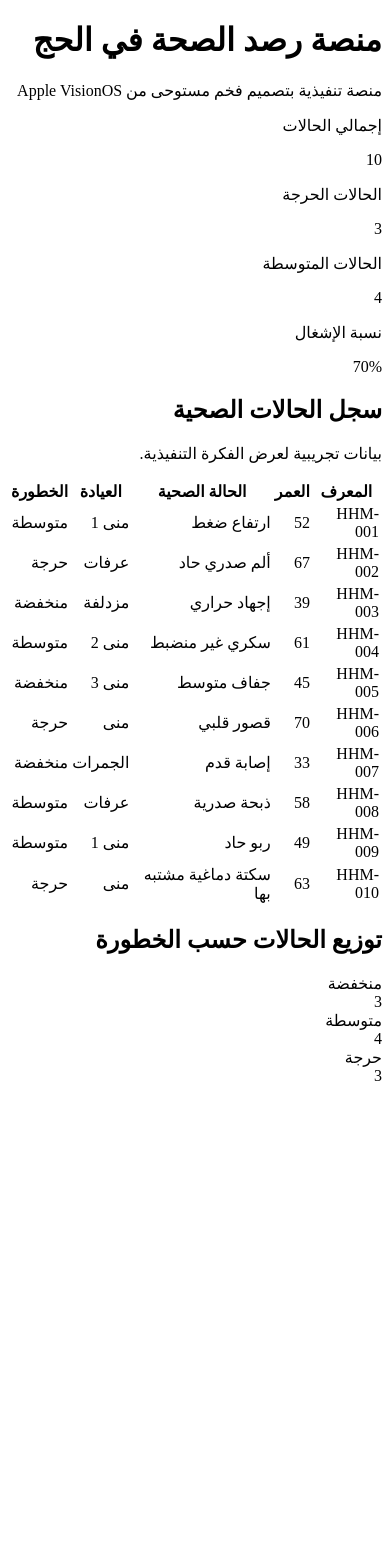
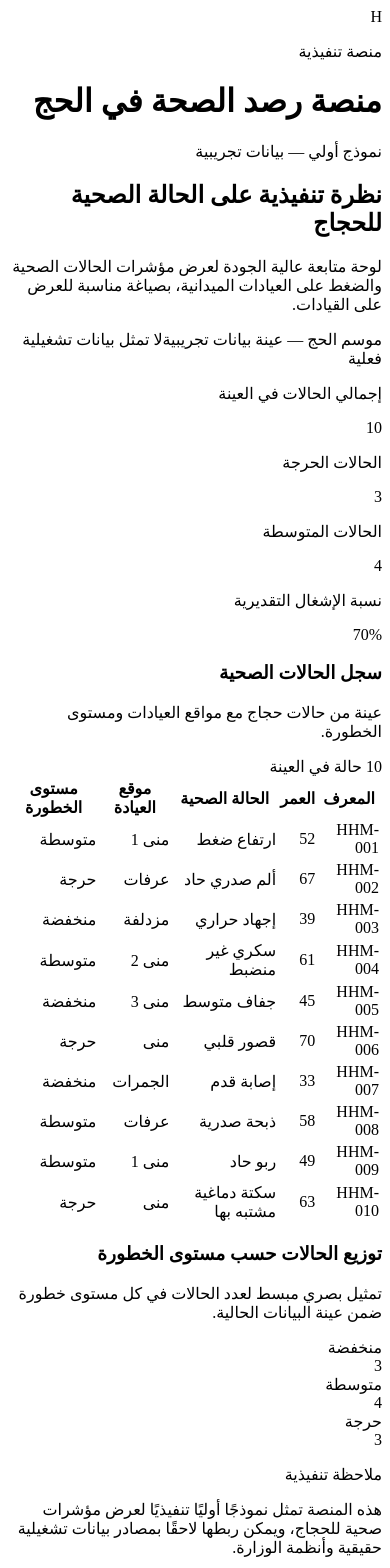
Before and after one commit to jkg9rmd8td-blip/hajj-health-monitoring, a Next.js app: page / in a window 390 px wide. Shown: the top 1568 px of the page. Before the commit the page ends 1093 px from the top, so only its background shows below. Built offline with nearby package versions, Linux system fonts and the light colour scheme.

Commit message:
Update page.js

```diff
--- a/app/page.js
+++ b/app/page.js
@@ -17,163 +17,285 @@ export default function Home() {
   const medium = data.filter((x) => x.risk_level === "متوسطة").length;
   const low = data.filter((x) => x.risk_level === "منخفضة").length;
   const occupancy = total ? Math.round(((critical + medium) / total) * 100) : 0;
-
   const maxCount = Math.max(critical, medium, low, 1);
 
   return (
     <main className="min-h-screen flex justify-center px-4 py-10">
       <div className="w-full max-w-6xl space-y-8">
 
-        <motion.div
-          initial={{ opacity: 0, y: -20 }}
+        {/* شريط علوي بسيط */}
+        <motion.header
+          initial={{ opacity: 0, y: -12 }}
           animate={{ opacity: 1, y: 0 }}
-          className="rounded-3xl border border-borderGlass bg-glass backdrop-blur-xl p-8 shadow-[0_0_60px_rgba(0,0,0,0.45)]"
+          className="flex items-center justify-between gap-4"
         >
-          <h1 className="text-4xl font-semibold text-slate-100">
+          <div className="flex items-center gap-3">
+            <div className="h-9 w-9 rounded-2xl bg-gradient-to-br from-sky-400 to-cyan-300 shadow-lg shadow-sky-900/50 flex items-center justify-center">
+              <span className="text-xs font-semibold text-slate-950">H</span>
+            </div>
+            <div>
+              <p className="text-xs text-slate-400">منصة تنفيذية</p>
+              <h1 className="text-xl font-semibold text-slate-50">
                 منصة رصد الصحة في الحج
               </h1>
-          <p className="mt-2 text-slate-300">
-            منصة تنفيذية بتصميم فخم مستوحى من Apple VisionOS
-          </p>
-        </motion.div>
-
-        <div className="grid gap-4 md:grid-cols-4">
-          <Kpi label="إجمالي الحالات" value={total} />
-          <Kpi label="الحالات الحرجة" value={critical} color="red" />
-          <Kpi label="الحالات المتوسطة" value={medium} color="amber" />
-          <Kpi label="نسبة الإشغال" value={`${occupancy}%`} color="sky" />
+            </div>
           </div>
 
-        <div className="grid gap-6 lg:grid-cols-[2fr_1fr]">
+          <div className="hidden md:flex items-center gap-2 text-xs text-slate-400">
+            <span className="rounded-full border border-slate-700/70 bg-slate-900/70 px-3 py-1">
+              نموذج أولي — بيانات تجريبية
+            </span>
+          </div>
+        </motion.header>
 
+        {/* هيرو تنفيذي */}
+        <motion.section
+          initial={{ opacity: 0, y: 10 }}
+          animate={{ opacity: 1, y: 0 }}
+          className="rounded-3xl border border-slate-700/70 bg-slate-900/70 backdrop-blur-xl px-6 py-5 shadow-[0_22px_70px_rgba(15,23,42,0.9)] flex flex-col md:flex-row md:items-center md:justify-between gap-4"
+        >
+          <div>
+            <h2 className="text-2xl md:text-3xl font-semibold text-slate-50 tracking-tight">
+              نظرة تنفيذية على الحالة الصحية للحجاج
+            </h2>
+            <p className="mt-2 text-sm text-slate-300/90 max-w-xl">
+              لوحة متابعة عالية الجودة لعرض مؤشرات الحالات الصحية والضغط على العيادات
+              الميدانية، بصياغة مناسبة للعرض على القيادات.
+            </p>
+          </div>
+          <div className="flex flex-col items-start md:items-end text-xs text-slate-300/80">
+            <span>موسم الحج — عينة بيانات تجريبية</span>
+            <span className="mt-1 text-slate-400">
+              لا تمثل بيانات تشغيلية فعلية
+            </span>
+          </div>
+        </motion.section>
+
+        {/* لوحة رئيسية: KPIs + تحليل + جدول */}
+        <section className="grid gap-6 lg:grid-cols-[minmax(0,1.6fr)_minmax(0,1.1fr)]">
+          {/* يسار: KPIs + جدول */}
           <motion.div
-            initial={{ opacity: 0, y: 20 }}
+            initial={{ opacity: 0, y: 14 }}
             animate={{ opacity: 1, y: 0 }}
-            className="rounded-3xl border border-borderGlass bg-glass backdrop-blur-xl shadow-[0_0_60px_rgba(0,0,0,0.45)]"
+            className="space-y-4"
           >
-            <div className="p-6 border-b border-borderGlass">
-              <h2 className="text-lg font-semibold text-slate-100">
+            {/* KPIs */}
+            <div className="grid gap-4 md:grid-cols-4">
+              <KpiCard
+                label="إجمالي الحالات في العينة"
+                value={total}
+                tone="neutral"
+              />
+              <KpiCard
+                label="الحالات الحرجة"
+                value={critical}
+                tone="critical"
+              />
+              <KpiCard
+                label="الحالات المتوسطة"
+                value={medium}
+                tone="warning"
+              />
+              <KpiCard
+                label="نسبة الإشغال التقديرية"
+                value={`${occupancy}%`}
+                tone="accent"
+              />
+            </div>
+
+            {/* جدول */}
+            <div className="rounded-3xl border border-slate-700/70 bg-slate-900/75 backdrop-blur-xl shadow-[0_20px_60px_rgba(15,23,42,0.9)] overflow-hidden">
+              <div className="flex items-center justify-between px-5 pt-4 pb-3">
+                <div>
+                  <h3 className="text-sm font-semibold text-slate-100">
                     سجل الحالات الصحية
-              </h2>
-              <p className="text-sm text-slate-400 mt-1">
-                بيانات تجريبية لعرض الفكرة التنفيذية.
+                  </h3>
+                  <p className="mt-1 text-xs text-slate-400">
+                    عينة من حالات حجاج مع مواقع العيادات ومستوى الخطورة.
                   </p>
+                </div>
+                <span className="rounded-full border border-slate-700 bg-slate-900/80 px-3 py-1 text-[11px] text-slate-300">
+                  {total} حالة في العينة
+                </span>
               </div>
 
               <div className="overflow-x-auto">
-              <table className="w-full text-right text-sm">
-                <thead className="bg-white/5 text-slate-300">
+                <table className="w-full min-w-[640px] text-right text-sm">
+                  <thead className="bg-slate-900/90 text-xs text-slate-300">
                     <tr>
                       <Th>المعرف</Th>
                       <Th>العمر</Th>
                       <Th>الحالة الصحية</Th>
-                    <Th>العيادة</Th>
-                    <Th>الخطورة</Th>
+                      <Th>موقع العيادة</Th>
+                      <Th>مستوى الخطورة</Th>
                     </tr>
                   </thead>
-                <tbody>
-                  {data.map((p, i) => (
+                  <tbody className="text-[13px] text-slate-100">
+                    {data.map((p, idx) => (
                       <tr
                         key={p.id}
-                      className={`border-t border-borderGlass ${
-                        i % 2 ? "bg-white/5" : "bg-white/0"
-                      }`}
+                        className={`border-t border-slate-800/80 ${
+                          idx % 2 === 0 ? "bg-slate-900/40" : "bg-slate-900/20"
+                        } hover:bg-slate-800/40 transition-colors`}
                       >
-                      <Td>{p.id}</Td>
+                        <Td className="font-medium text-slate-50">{p.id}</Td>
                         <Td>{p.age}</Td>
-                      <Td>{p.health_status}</Td>
+                        <Td className="max-w-xs truncate">
+                          {p.health_status}
+                        </Td>
                         <Td>{p.clinic_location}</Td>
                         <Td>
-                        <Risk level={p.risk_level} />
+                          <RiskPill level={p.risk_level} />
                         </Td>
                       </tr>
                     ))}
                   </tbody>
                 </table>
               </div>
+            </div>
           </motion.div>
 
+          {/* يمين: تحليل بصري + ملاحظة تنفيذية */}
           <motion.div
-            initial={{ opacity: 0, y: 20 }}
+            initial={{ opacity: 0, y: 18 }}
             animate={{ opacity: 1, y: 0 }}
-            className="rounded-3xl border border-borderGlass bg-glass backdrop-blur-xl p-6 shadow-[0_0_60px_rgba(0,0,0,0.45)]"
+            className="space-y-4"
           >
-            <h2 className="text-lg font-semibold text-slate-100 mb-4">
-              توزيع الحالات حسب الخطورة
-            </h2>
+            {/* رسم بياني */}
+            <div className="rounded-3xl border border-sky-500/30 bg-gradient-to-b from-sky-500/18 via-slate-900/85 to-slate-950/95 backdrop-blur-2xl p-5 shadow-[0_22px_70px_rgba(8,47,73,0.9)]">
+              <h3 className="text-sm font-semibold text-slate-50 mb-1.5">
+                توزيع الحالات حسب مستوى الخطورة
+              </h3>
+              <p className="text-xs text-slate-200/80 mb-4">
+                تمثيل بصري مبسط لعدد الحالات في كل مستوى خطورة ضمن عينة
+                البيانات الحالية.
+              </p>
 
-            <div className="flex items-end gap-4 h-48">
-              <Bar label="منخفضة" value={low} max={maxCount} color="emerald" />
-              <Bar label="متوسطة" value={medium} max={maxCount} color="amber" />
-              <Bar label="حرجة" value={critical} max={maxCount} color="rose" />
+              <div className="flex items-end gap-4 h-44">
+                <Bar
+                  label="منخفضة"
+                  value={low}
+                  max={maxCount}
+                  barClass="from-emerald-400 to-emerald-500"
+                />
+                <Bar
+                  label="متوسطة"
+                  value={medium}
+                  max={maxCount}
+                  barClass="from-amber-300 to-amber-400"
+                />
+                <Bar
+                  label="حرجة"
+                  value={critical}
+                  max={maxCount}
+                  barClass="from-rose-400 to-rose-500"
+                />
+              </div>
+            </div>
+
+            {/* ملاحظة تنفيذية */}
+            <div className="rounded-3xl border border-slate-700/70 bg-slate-900/85 backdrop-blur-xl p-5 text-xs text-slate-300 shadow-[0_18px_60px_rgba(15,23,42,0.9)]">
+              <p className="mb-2 font-semibold text-slate-100">
+                ملاحظة تنفيذية
+              </p>
+              <p className="mb-1">
+                هذه المنصة تمثل{" "}
+                <span className="font-semibold">نموذجًا أوليًا تنفيذيًا</span>{" "}
+                لعرض مؤشرات صحية للحجاج، ويمكن ربطها لاحقًا بمصادر بيانات
+                تشغيلية حقيقية وأنظمة الوزارة.
+              </p>
+              <p className="text-slate-400">
+                الأرقام المعروضة هنا لأغراض العرض والتجربة فقط، ولا يجوز
+                الاعتماد عليها في أي قرار تشغيلي فعلي.
+              </p>
             </div>
           </motion.div>
-        </div>
+        </section>
       </div>
     </main>
   );
 }
 
-function Kpi({ label, value, color }) {
-  const colors = {
-    red: "from-rose-400/40 to-rose-500/30",
-    amber: "from-amber-300/40 to-amber-400/30",
-    sky: "from-sky-400/40 to-sky-500/30",
-    default: "from-white/10 to-white/5"
-  };
+function KpiCard({ label, value, tone }) {
+  let border = "border-slate-600/60";
+  let bg = "bg-slate-900/70";
+  let text = "text-slate-100";
+
+  if (tone === "critical") {
+    border = "border-rose-500/45";
+    bg = "bg-rose-500/8";
+    text = "text-rose-100";
+  } else if (tone === "warning") {
+    border = "border-amber-400/45";
+    bg = "bg-amber-400/8";
+    text = "text-amber-100";
+  } else if (tone === "accent") {
+    border = "border-sky-400/45";
+    bg = "bg-sky-400/8";
+    text = "text-sky-100";
+  }
 
   return (
     <motion.div
       whileHover={{ scale: 1.02 }}
-      className={`rounded-3xl border border-borderGlass bg-glass backdrop-blur-xl p-5 shadow-[0_0_40px_rgba(0,0,0,0.35)] bg-gradient-to-br ${
-        colors[color] || colors.default
-      }`}
+      className={`relative overflow-hidden rounded-2xl border ${border} ${bg} ${text} shadow-[0_18px_60px_rgba(15,23,42,0.9)] backdrop-blur-xl`}
     >
-      <p className="text-sm text-slate-300">{label}</p>
-      <p className="text-3xl font-semibold mt-1">{value}</p>
+      <div className="absolute inset-0 bg-gradient-to-br from-white/6 via-transparent to-white/0 pointer-events-none" />
+      <div className="relative px-4 py-3.5">
+        <p className="text-[11px] text-slate-300/85 mb-1">{label}</p>
+        <p className="text-2xl font-semibold tracking-tight">{value}</p>
+      </div>
     </motion.div>
   );
 }
 
 function Th({ children }) {
   return (
-    <th className="px-4 py-3 text-xs font-medium border-b border-borderGlass">
+    <th className="px-4 py-2.5 text-[11px] font-medium border-b border-slate-800/80">
       {children}
     </th>
   );
 }
 
-function Td({ children }) {
-  return <td className="px-4 py-3 text-slate-200">{children}</td>;
+function Td({ children, className = "" }) {
+  return (
+    <td className={`px-4 py-2 align-middle text-slate-200 ${className}`}>
+      {children}
+    </td>
+  );
 }
 
-function Risk({ level }) {
-  const colors = {
-    منخفضة: "text-emerald-300 border-emerald-500/40 bg-emerald-500/10",
-    متوسطة: "text-amber-300 border-amber-500/40 bg-amber-500/10",
-    حرجة: "text-rose-300 border-rose-500/40 bg-rose-500/10"
-  };
+function RiskPill({ level }) {
+  let classes =
+    "bg-emerald-500/10 text-emerald-200 border border-emerald-400/40";
+
+  if (level === "متوسطة") {
+    classes = "bg-amber-500/10 text-amber-200 border border-amber-400/40";
+  } else if (level === "حرجة") {
+    classes = "bg-rose-500/10 text-rose-200 border border-rose-400/40";
+  }
 
   return (
     <span
-      className={`px-3 py-1 rounded-full text-xs border ${colors[level]}`}
+      className={`inline-flex items-center rounded-full px-2.5 py-1 text-[11px] ${classes}`}
     >
+      <span className="ml-1 h-1.5 w-1.5 rounded-full bg-current opacity-80" />
       {level}
     </span>
   );
 }
 
-function Bar({ label, value, max, color }) {
+function Bar({ label, value, max, barClass }) {
   const height = max ? (value / max) * 100 : 0;
 
   return (
-    <div className="flex flex-col items-center gap-1 flex-1">
+    <div className="flex flex-1 flex-col items-center gap-1">
       <div
-        className={`w-10 rounded-full bg-gradient-to-t from-${color}-500 to-${color}-300 shadow-lg`}
-        style={{ height: `${Math.max(height, 8)}%` }}
+        className={`w-9 rounded-full bg-gradient-to-t ${barClass} shadow-lg shadow-sky-900/40 transition-all`}
+        style={{ height: `${Math.max(height, 10)}%` }}
       />
-      <div className="text-xs text-slate-300">{label}</div>
-      <div className="text-xs text-slate-400">{value}</div>
+      <div className="text-[11px] text-slate-200">{label}</div>
+      <div className="text-[11px] text-slate-400">{value}</div>
     </div>
   );
 }
```
Lines whose indentation alone changed are shown as unchanged.
